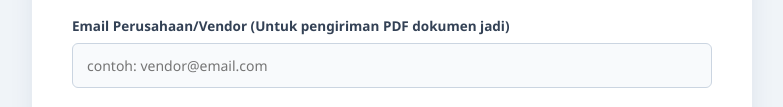
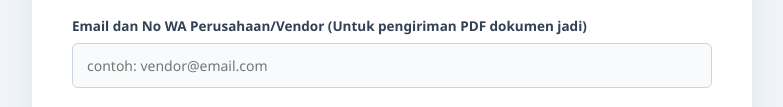
Before and after one commit to alfiansyahramadlan-oss/izin-kerja-meratus, a plain HTML site: page index.html in a window 1280 px wide. Shown: the part 1426-1533 px from the top of the page, without its empty margins (248-1031 px from the left). Drawn offline with Linux system fonts and the light colour scheme.

Commit message:
Update index.html

```diff
--- a/index.html
+++ b/index.html
@@ -273,7 +273,7 @@
             </div>
 
             <div class="form-group">
-                <label>Email Perusahaan/Vendor (Untuk pengiriman PDF dokumen jadi)</label>
+                <label>Email dan No WA Perusahaan/Vendor (Untuk pengiriman PDF dokumen jadi)</label>
                 <input type="email" name="email_vendor" required placeholder="contoh: vendor@email.com">
             </div>
             <div class="form-group">
```
